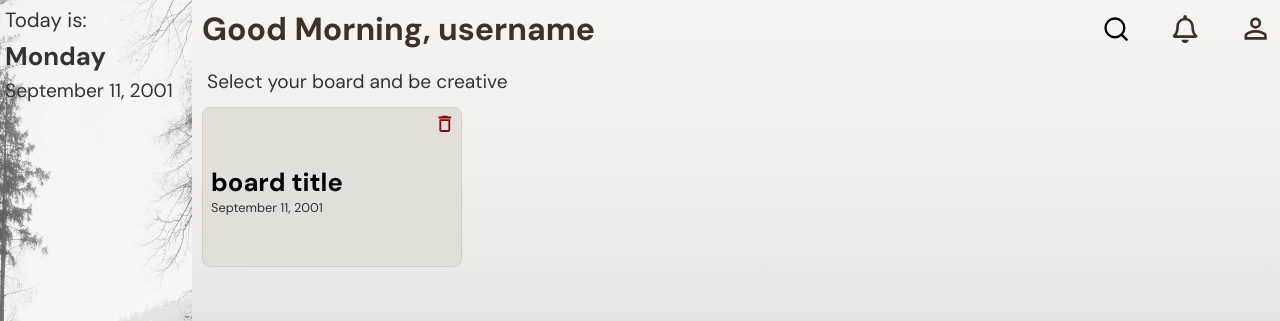
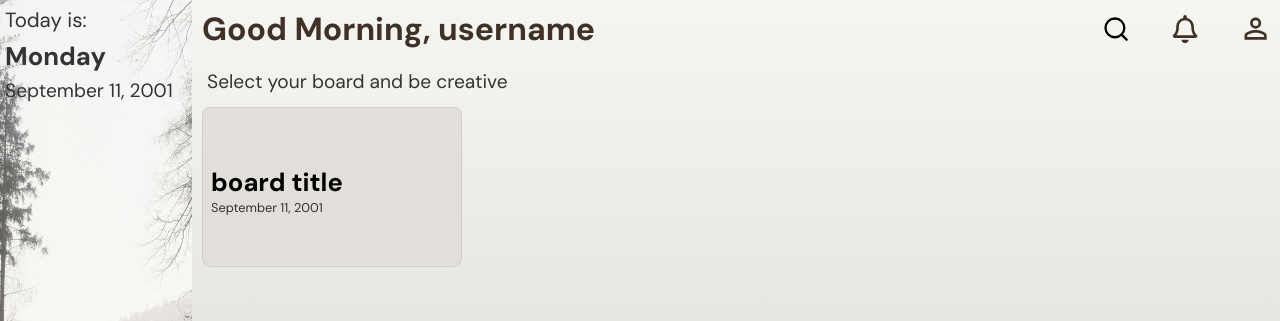
Before and after one commit to Fourthhy/Lumina, a React (Vite) app: page /boardselection in a window 1280 px wide. Shown: the top 321 px of the page. Built offline with nearby package versions, Linux system fonts and the light colour scheme.

Commit message:
Implementation: Modal Finalization

```diff
--- a/src/components/BoardCard.jsx
+++ b/src/components/BoardCard.jsx
@@ -13,15 +13,6 @@ function BoardCard() {
                                 September 11, 2001
                         </p>
                     </div>
-                    <div className="w-[10%] h-[100%] flex justify-end m-[5px]">
-                        <MdOutlineDelete
-                            className="
-                                size-[2.7vh]
-                                text-[#8d0404]
-                                hover:text-[#d90000]
-                                cursor-pointer"
-                            />
-                    </div>
                 </div>
             </div>
         </>
--- a/src/components/BoardDescriptionModal.jsx
+++ b/src/components/BoardDescriptionModal.jsx
@@ -12,8 +12,12 @@ export default function BoardDescriptionModal({ onClose }) {
                             board title
                         </p>
                         <p className="font-Content text-[1.2vw] text-[#333332] word-wrap mt-[-5px]">
+                            by <span className="font-bold">Fourthhy</span>
+                        </p>
+                        <p className="font-Content text-[1.2vw] text-[#333332] word-wrap">
                             September 11, 2001
                         </p>
+
                     </div>
                     <div className="w-[50%] h-[100%] flex items-start justify-end">
                         <RxCross2 onClick={onClose} className="size-[2vw] text-[#333332] cursor-pointer hover:text-[#494948]"/>
@@ -21,8 +25,8 @@ export default function BoardDescriptionModal({ onClose }) {
                 </div>
                 <div className="h-[70%] w-[100%]">
                     <div className="h-[40%]">
-                        <p className="font-Content text-[1.5vw] text-[#333332] p-[8px] word-wrap">
-                            Lorem ipsum dolor sit amet consectetur, adipisicing elit. Soluta totam consequuntur ullam inventore eum! Placeat, temporibus doloribus. Velit eum quos nulla distinctio perspiciatis, ullam dolores omnis ut, labore minus quae?
+                        <p className="font-Content text-[1.5vw] text-[#333332] p-[8px] word-wrap pt-[15px]">
+                            Kung hindi ikaw, pa'no nako nan boss?
                         </p>
                     </div>
                     <div className="h-[60%] w-[100%] flex">
```
